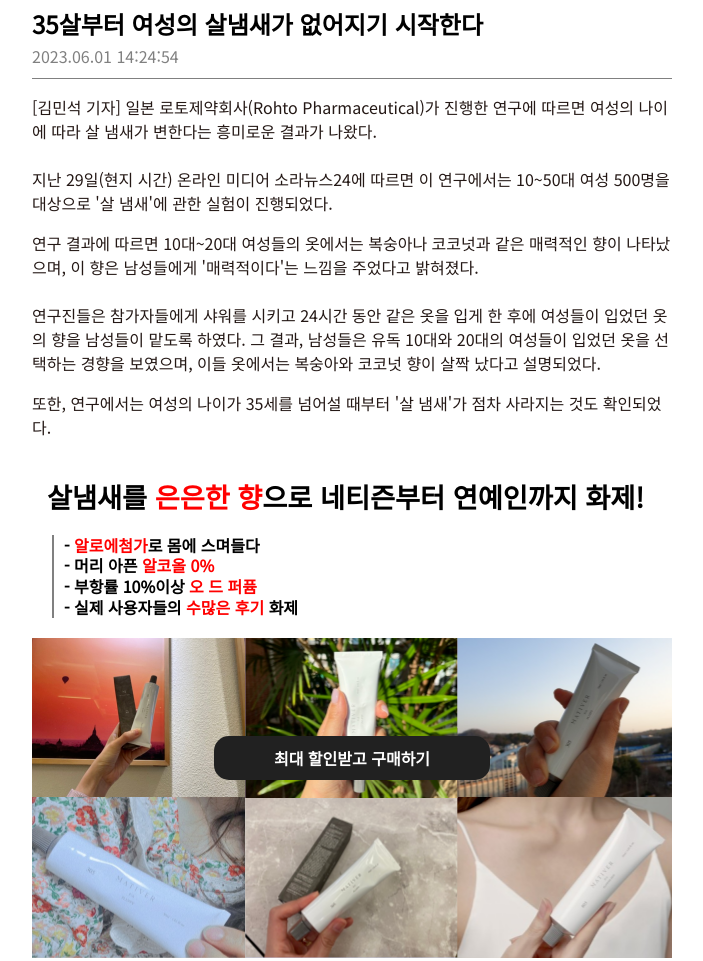
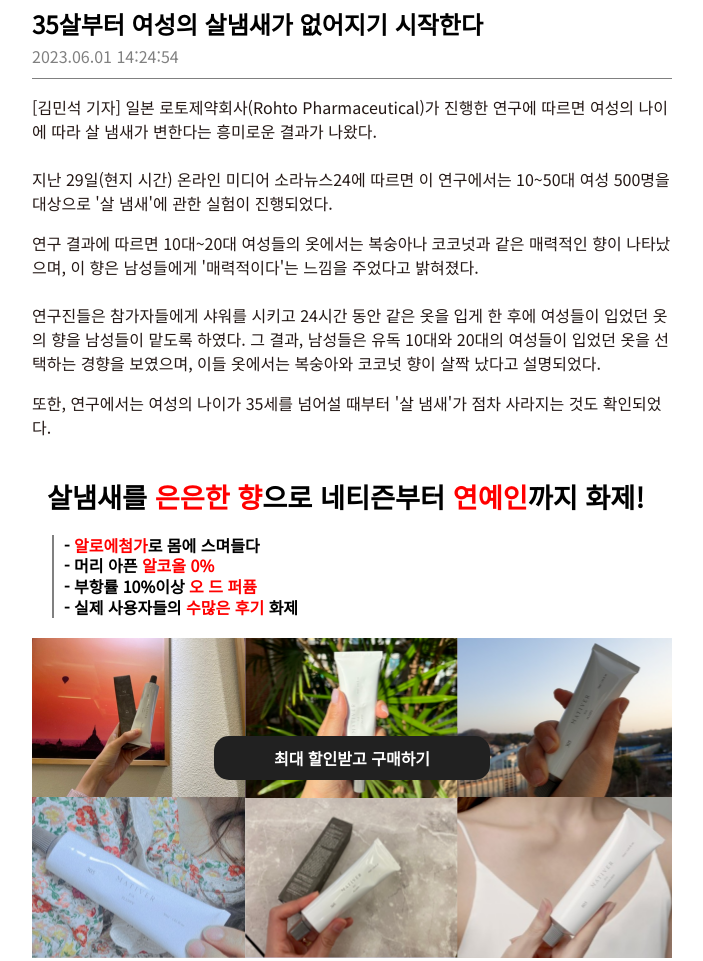
Before and after one commit to kminvis/mativer, a plain HTML site: page index.html in a window 1280 px wide. Shown: the top 961 px of the page, without its empty margins (288-991 px from the left). Drawn offline with nearby package versions, Linux system fonts and the light colour scheme.

Commit message:
index.html

```diff
--- a/index.html
+++ b/index.html
@@ -115,7 +115,7 @@
         </div>
         <div class="page_01" style="margin-bottom: 60px;">
             <h1 class="fadein_animation" style="margin: 15px; font-size: 1.7em; line-height: 1.3;">살냄새를 <span style="color: red;">은은한
-                    향</span>으로 네티즌부터 연예인까지 화제!</h1>
+                    향</span>으로 네티즌부터 <span style="color: red;">연예인</span>까지 화제!</h1>
             <ul>
                 <li class="fadein_animation">- <span style="color: red;">알로에첨가</span>로 몸에 스며들다</li>
                 <li class="fadein_animation">- 머리 아픈 <span style="color: red;">알코올 0%</span></li>
```
